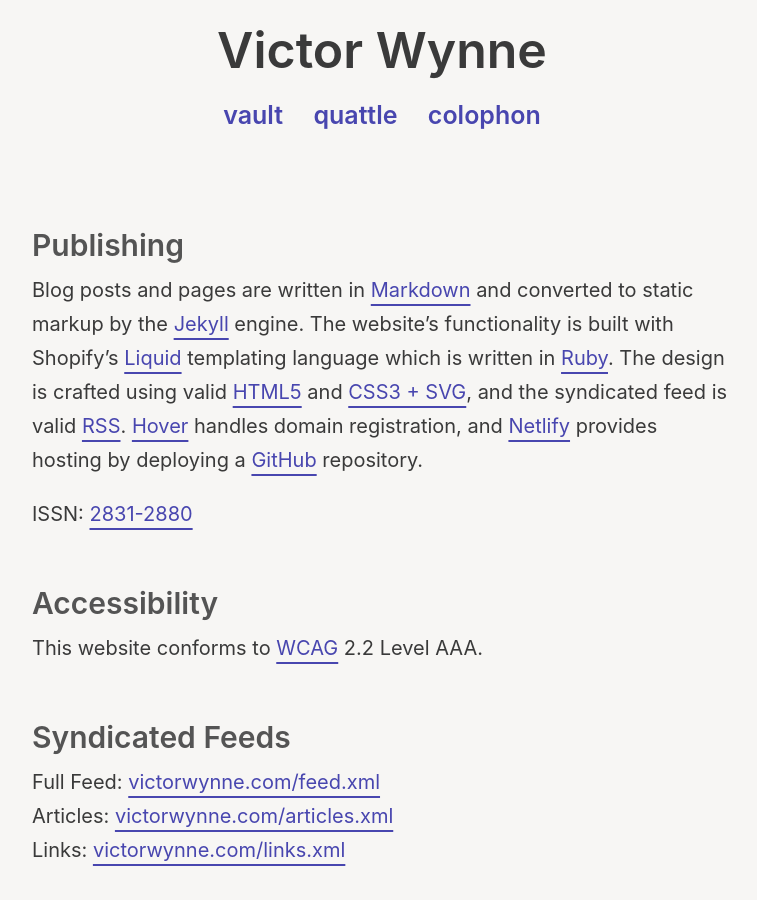
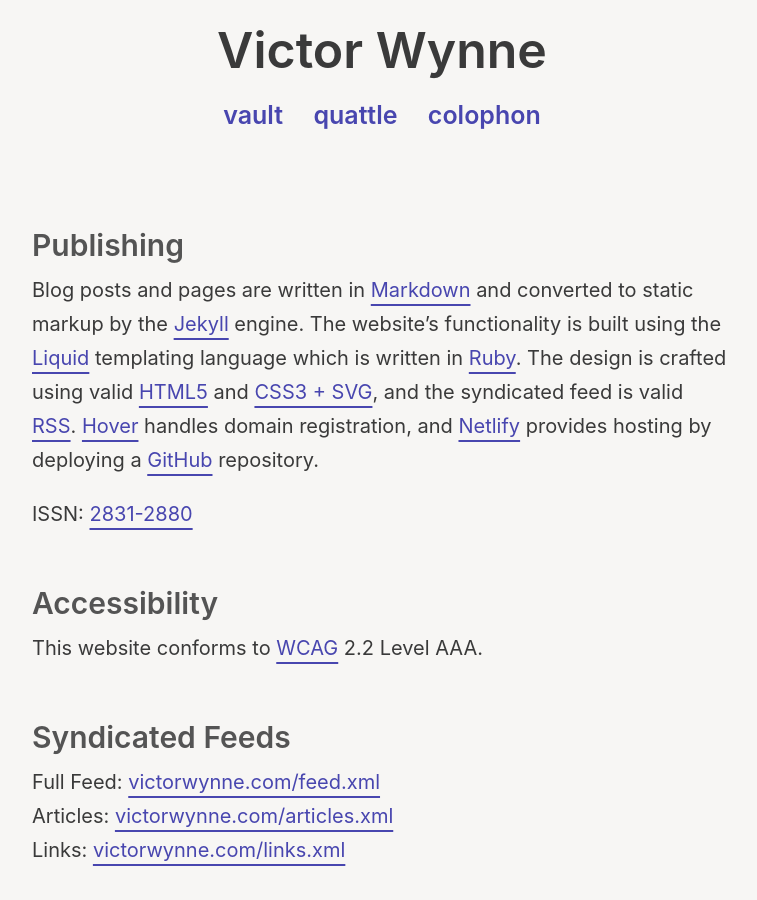
Before and after one commit to victorwynne/victorwynne, a Jekyll site: the page built from colophon.md, in a window 1280 px wide and 900 px high. Shown: the whole window, without its empty margins (258-1015 px from the left). Built offline with Jekyll 4.4.1, drawn with Linux system fonts in a browser that asks for light colours.

Commit message:
colophon.md

```diff
--- a/colophon.md
+++ b/colophon.md
@@ -19,7 +19,7 @@
 
 ## Publishing
 
-Blog posts and pages are written in [Markdown](https://daringfireball.net/projects/markdown/) and converted to static markup by the [Jekyll](https://jekyllrb.com) engine. The website’s functionality is built with Shopify’s [Liquid](https://shopify.github.io/liquid/) templating language which is written in [Ruby](https://www.ruby-lang.org/en/). The design is crafted using valid [HTML5](https://validator.w3.org/nu/?doc=https%3A%2F%2Fvictorwynne.com%2F) and [CSS3 + SVG](https://jigsaw.w3.org/css-validator/validator?uri=https%3A%2F%2Fvictorwynne.com&profile=css3svg&usermedium=all&warning=0&vextwarning=), and the syndicated feed is valid [RSS](https://validator.w3.org/feed/check.cgi?url=https%3A%2F%2Fvictorwynne.com%2Ffeed.xml). [Hover](https://hover.com/) handles domain registration, and [Netlify](https://www.netlify.com) provides hosting by deploying a [GitHub](https://www.github.com/victorwynne/victorwynne/) repository.
+Blog posts and pages are written in [Markdown](https://daringfireball.net/projects/markdown/) and converted to static markup by the [Jekyll](https://jekyllrb.com) engine. The website’s functionality is built using the [Liquid](https://shopify.github.io/liquid/) templating language which is written in [Ruby](https://www.ruby-lang.org/en/). The design is crafted using valid [HTML5](https://validator.w3.org/nu/?doc=https%3A%2F%2Fvictorwynne.com%2F) and [CSS3 + SVG](https://jigsaw.w3.org/css-validator/validator?uri=https%3A%2F%2Fvictorwynne.com&profile=css3svg&usermedium=all&warning=0&vextwarning=), and the syndicated feed is valid [RSS](https://validator.w3.org/feed/check.cgi?url=https%3A%2F%2Fvictorwynne.com%2Ffeed.xml). [Hover](https://hover.com/) handles domain registration, and [Netlify](https://www.netlify.com) provides hosting by deploying a [GitHub](https://www.github.com/victorwynne/victorwynne/) repository.
 
 ISSN: [2831-2880](https://portal.issn.org/resource/ISSN/2831-2880)<br><br>
 
```
